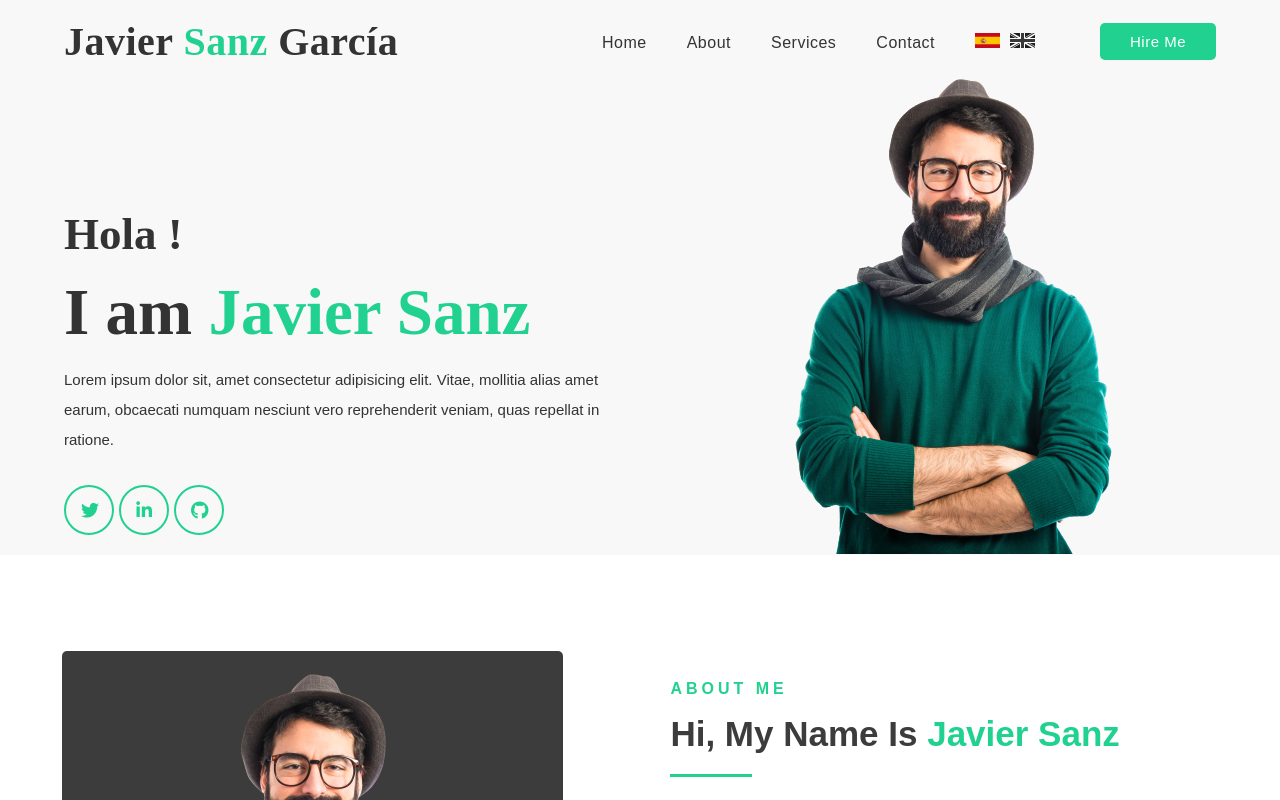
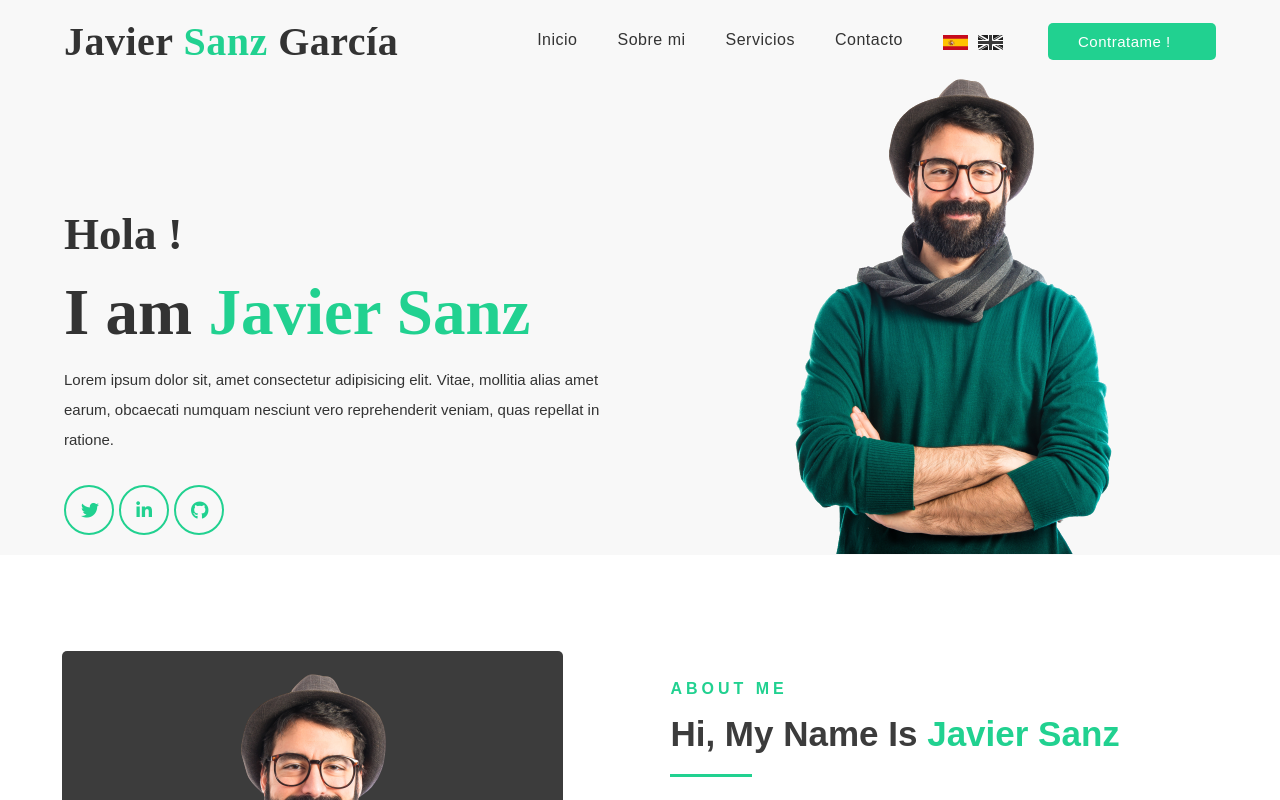
Before and after one commit to javiersanzgarcia/portfolio, a React (Vite) app: page / in a window 1280 px wide. Shown: the top 800 px of the page. Built offline with nearby package versions, Linux system fonts and the light colour scheme.

Commit message:
Include translations and style to Navbar

```diff
--- a/src/components/Blog.jsx
+++ b/src/components/Blog.jsx
@@ -12,7 +12,8 @@ const Blog = () => {
       <section className="blog" id="blog">
         <div className="blog-tittle">
           <h2>
-            Latest <span>Blog Post</span>
+            Latest
+            <span>Blog Post</span>
           </h2>
           <p>
             Lorem ipsum dolor sit amet, consectetur adipisicing elit. Eius,
--- a/src/components/Navbar.jsx
+++ b/src/components/Navbar.jsx
@@ -6,7 +6,7 @@ import SpainFlag from '../assets/Images/Spain.svg'
 import UkFlag from '../assets/Images/UK.svg'
 
 const Navbar = () => {
-  const { i18n } = useTranslation()
+  const { t, i18n } = useTranslation('global')
 
   const [showMenu, setShowMenu] = useState(false)
   const [navbar, setNavbar] = useState(false)
@@ -46,18 +46,18 @@ const Navbar = () => {
               onClick={() => setShowMenu(!showMenu)}
             ></i>
             <li className="first">
-              <a href="/"> Home </a>
+              <a href="/">{t('menu.home')}</a>
             </li>
             <li>
-              <a href="#about"> About </a>
+              <a href="#about">{t('menu.about')}</a>
             </li>
             <li>
-              <a href="#services"> Services </a>
+              <a href="#services">{t('menu.services')}</a>
             </li>
             <li>
-              <a href="#contact"> Contact </a>
+              <a href="#contact">{t('menu.contact')}</a>
             </li>
-            <li>
+            <li className="flags">
               <Flag
                 image={SpainFlag}
                 isSelected={selectedLanguage === 'es'}
@@ -73,7 +73,7 @@ const Navbar = () => {
             </li>
           </ul>
           <a className="hire" href="#contact">
-            Hire Me
+            {t('menu.hire')}
           </a>
         </div>
         <i
--- a/src/css/Navbar.css
+++ b/src/css/Navbar.css
@@ -56,6 +56,11 @@ nav h1 {
   letter-spacing: 0.5px;
 }
 
+.flags {
+  margin-top: 5px;
+  min-width: 100px;
+}
+
 .menu ul li a:hover {
   color: #21d190;
 }
@@ -78,6 +83,7 @@ nav h1 {
 }
 
 .menu .hire {
+  width: 168px;
   padding: 10px 30px;
   background: #21d190;
   color: white;
@@ -86,7 +92,7 @@ nav h1 {
   font-family: 'Poppins', sans-serif;
   border-radius: 5px;
   letter-spacing: 0.5px;
-  margin-left: 45px;
+  margin-left: 25px;
 }
 
 .over {
--- a/src/translations/en/global.json
+++ b/src/translations/en/global.json
@@ -1,4 +1,11 @@
 {
+  "menu": {
+    "home": "Home",
+    "about": "About",
+    "services": "Services",
+    "contact": "Contact",
+    "hire": "Hire Me !"
+  },
   "home": {
     "hello": "Hello !"
   }
--- a/src/translations/es/global.json
+++ b/src/translations/es/global.json
@@ -1,4 +1,11 @@
 {
+  "menu": {
+    "home": "Inicio",
+    "about": "Sobre mi",
+    "services": "Servicios",
+    "contact": "Contacto",
+    "hire": "Contratame !"
+  },
   "home": {
     "hello": "Hola !"
   }
```
Also changed, not shown: 5 other files (tests, documents, lock files or other folders).
